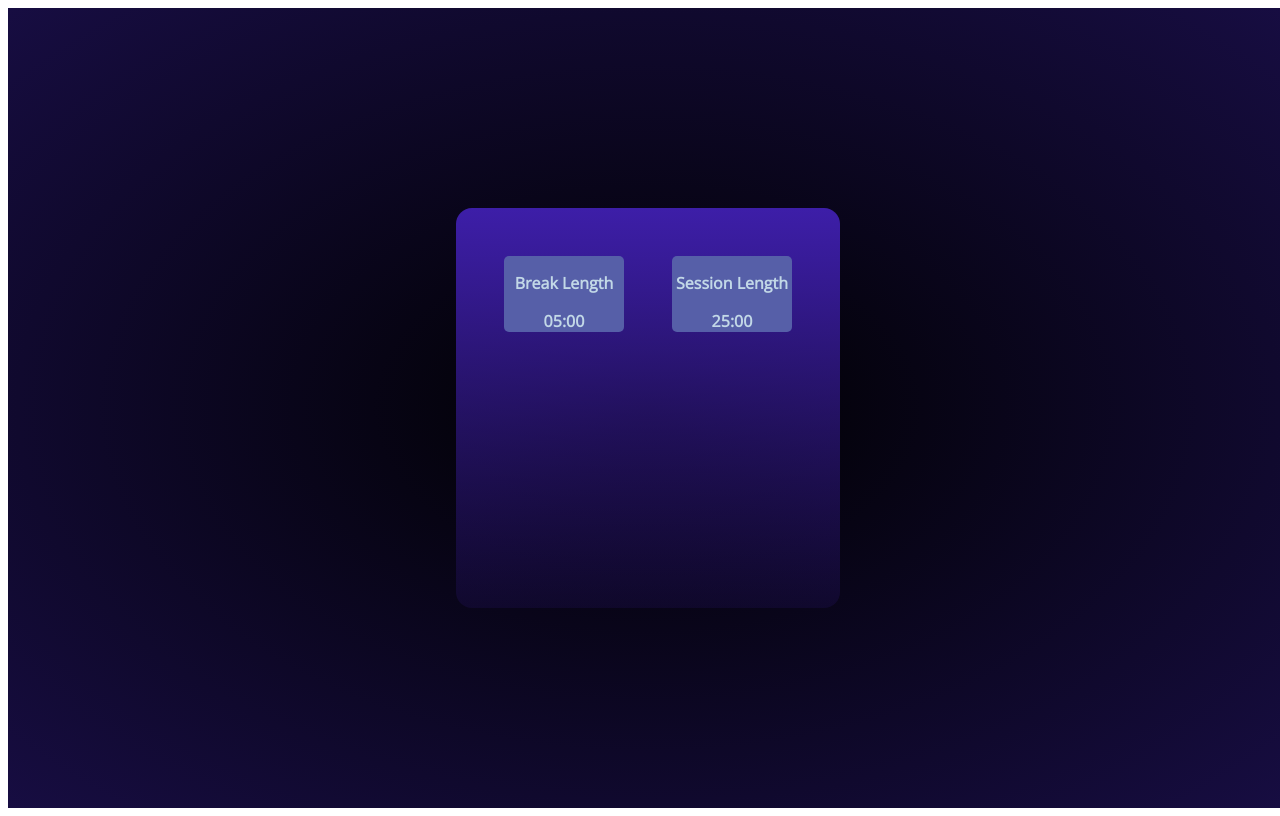
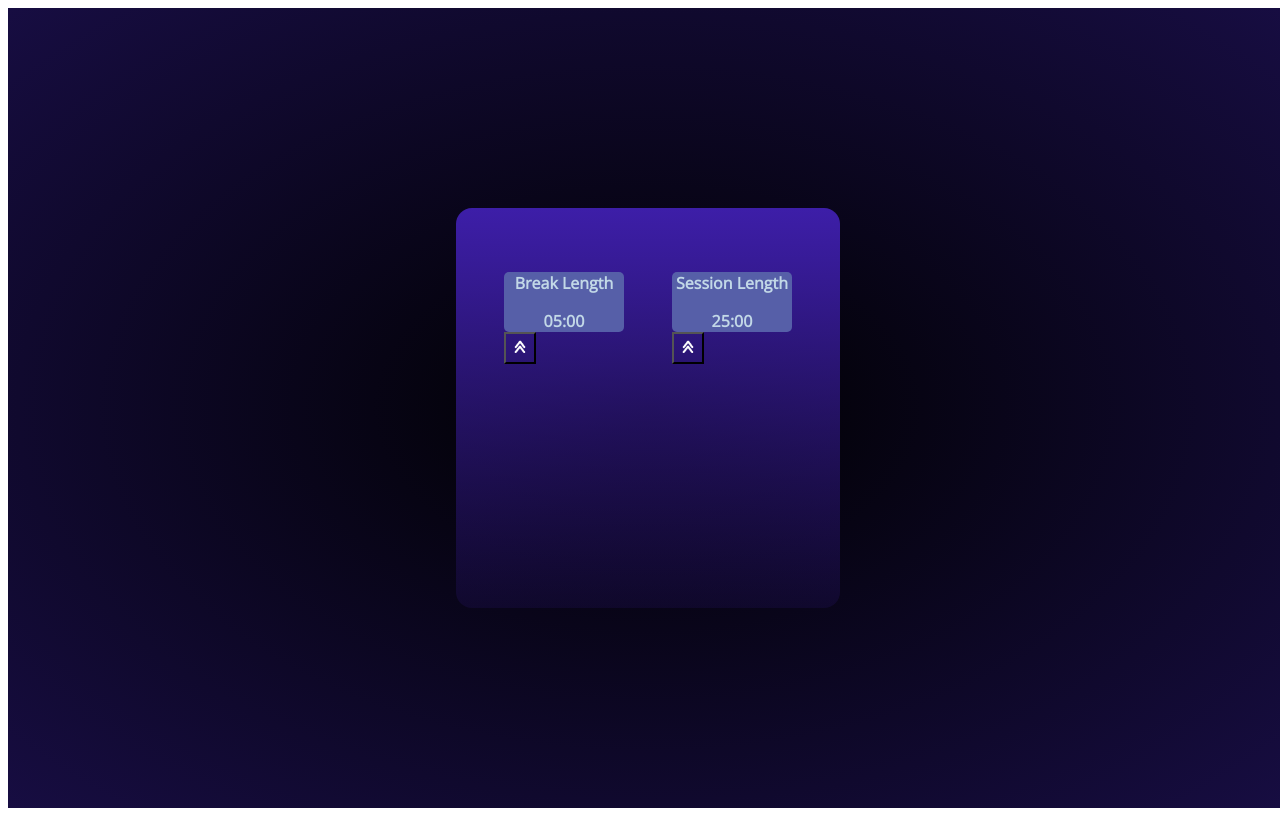
Before and after one commit to Geomorpholog/Timer25-5, a React (Create React App) app: page / in a window 1280 px wide. Built offline with nearby package versions, Linux system fonts and the light colour scheme.

Commit message:
4th changes

```diff
--- a/src/App.js
+++ b/src/App.js
@@ -1,15 +1,24 @@
 import {useState} from 'react';
 import './index.css';
 import Elements from './Elements';
+import Button from './Button.js'
 import "@fontsource/open-sans"
 function App(){
-    const [session,setSession] = useState('25:00');
-    const [breaking,setBreaking] = useState('05:00');
+    let [session,setSession] = useState('25:00');
+    let [breaking,setBreaking] = useState('05:00');
 return(
+
     <div className="background">
       <div className="app">
-        <Elements value={breaking} name = "break"/>
-        <Elements value={session} name = "session"/>
+        <div>
+          <Elements value={breaking} name = "break"/>
+          <Button dir = {'up'} method={(()=>setBreaking(breaking = 5))}/>
+        </div>
+        <div>
+          <Elements value={session} name = "session"/>
+          <Button/>
+        </div>
+
       </div>
     </div>
 )
--- a/src/Button.js
+++ b/src/Button.js
@@ -1,5 +1,8 @@
 import './index.css';
+import UP from'./UP.png'
 export default function Button(props){
-    return <button className = "button" onClick = {props.method}>{props.dir}</button>
+    return <button className = "button" onClick = {props.method}>
+        <img src = {UP}></img>
+    </button>
 
 }
--- a/src/index.css
+++ b/src/index.css
@@ -53,3 +53,8 @@ body {
   width:2rem;
   height:2rem;
 }
+
+.button img{
+  width:100%;
+  height:100%;
+}
```
Also changed, not shown: src/UP.png (added).
